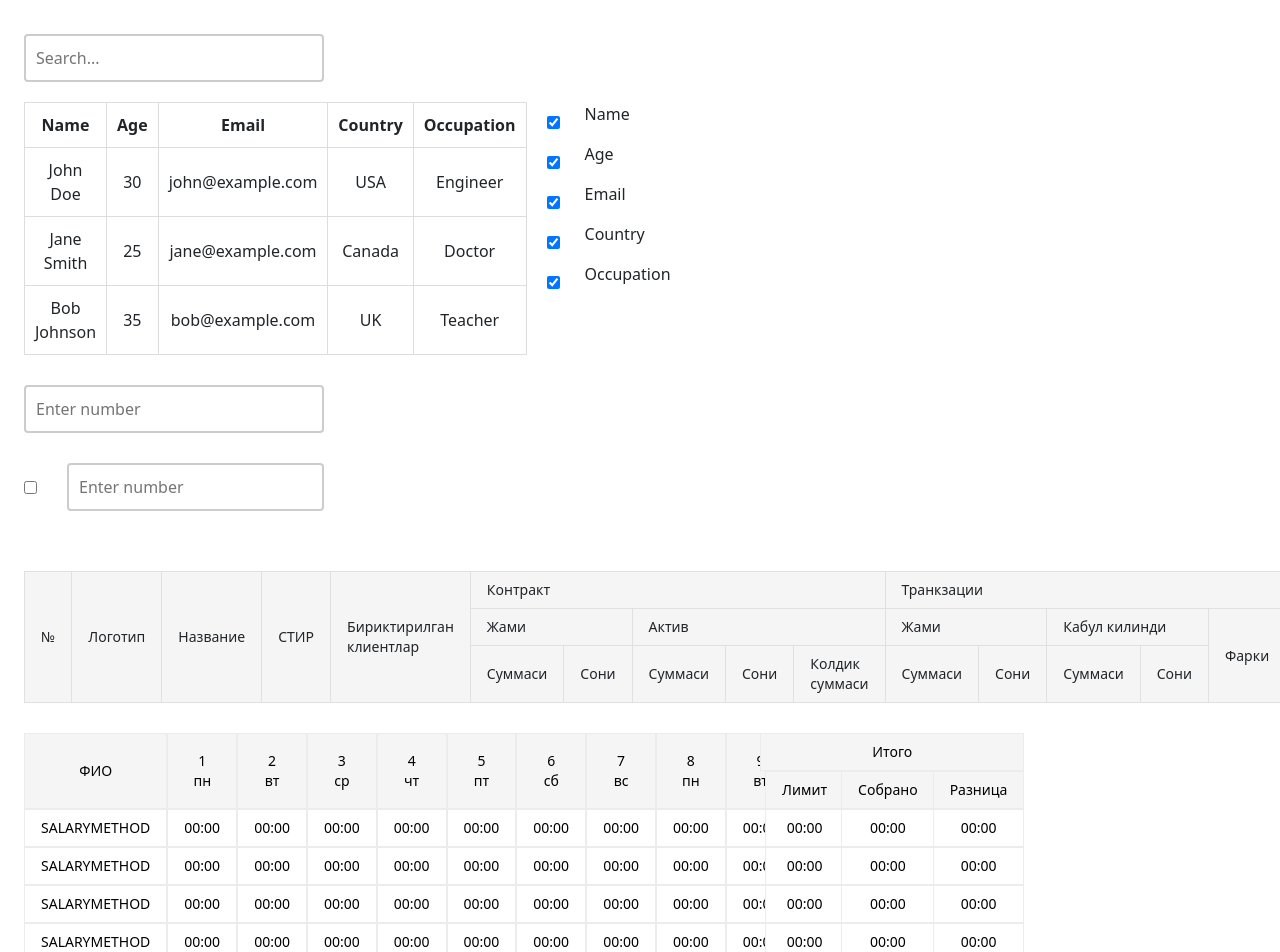
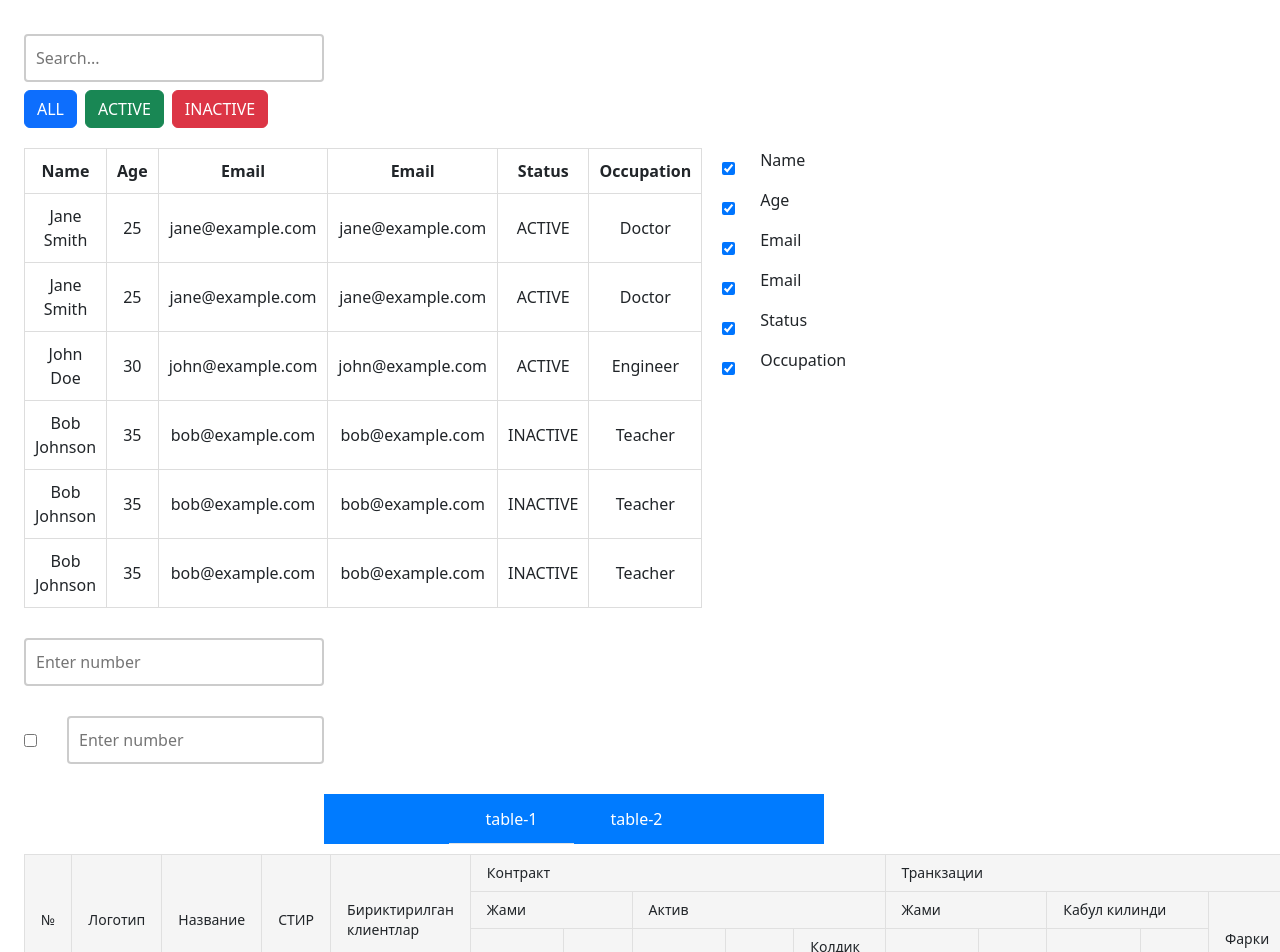
Before and after one commit to Azizbek7js/vue-app, a Vue app: page / in a window 1280 px wide. Shown: the top 952 px of the page. Built offline with nearby package versions, Linux system fonts and the light colour scheme; the HTML template or start-up script is replaced by a standard one.

Commit message:
add new code

```diff
--- a/src/App.vue
+++ b/src/App.vue
@@ -1,6 +1,11 @@
 <template>
   <div class="main-container p-4">
     <input type="text" class="inputSearch" v-model="search" placeholder="Search...">
+    <div class="pt-2">
+      <button class="btn btn-primary" @click="changeStatus('ALL')">ALL</button>
+      <button class="btn btn-success mx-2" @click="changeStatus('ACTIVE')">ACTIVE</button>
+      <button class="btn btn-danger" @click="changeStatus('INACTIVE')">INACTIVE</button>
+    </div>
     <div class="table-container">
       <table class="bordered">
         <thead>
@@ -38,7 +43,15 @@
     placeholder="Enter number"
   />
 </div>
-    <div class="table-container-2">
+    <div class="tabs-container">
+       <div class="w-25 h-100 d-flex align-items-center justify-content-center " :class="{'border-bottom': tab===0}" @click="tab = 0" style="cursor: pointer ; color: white">
+         table-1
+       </div>
+      <div class="w-25 h-100 d-flex align-items-center justify-content-center" :class="{'border-bottom': tab===1}" @click="tab = 1" style="cursor: pointer; color: white" >
+         table-2
+       </div>
+    </div>
+    <div v-if="tab===0" class="table-container-2">
       <table>
         <thead>
         <tr>
@@ -72,7 +85,7 @@
         </thead>
       </table>
     </div>
-    <div class="table-container-3">
+    <div v-else class="table-container-3">
       <table>
         <thead :class="{'head-top': !modalOpen }">
         <tr>
@@ -622,6 +635,8 @@ export default {
   },
   data() {
     return {
+      tab: 0,
+      status:'ALL',
       modalOpen: false,
       inputCheck: false,
       search: '',
@@ -630,13 +645,17 @@ export default {
         { name: 'Name', key: 'name', check: true, size: 20 },
         { name: 'Age', key: 'age', check: true, size: 10 },
         { name: 'Email', key: 'email', check: true, size: 30 },
-        { name: 'Country', key: 'country', check: true, size: 20 },
+        { name: 'Email', key: 'email', check: true, size: 30 },
+        { name: 'Status', key: 'status', check: true, size: 20 },
         { name: 'Occupation', key: 'occupation', check: true, size: 20 }
       ],
       tableData: [
-        { id: 1, name: 'John Doe', age: 30, email: 'john@example.com', country: 'USA', occupation: 'Engineer' },
-        { id: 2, name: 'Jane Smith', age: 25, email: 'jane@example.com', country: 'Canada', occupation: 'Doctor' },
-        { id: 3, name: 'Bob Johnson', age: 35, email: 'bob@example.com', country: 'UK', occupation: 'Teacher' }
+        { id: 1, name: 'John Doe', age: 30,status: 'ACTIVE', email: 'john@example.com', country: 'USA', occupation: 'Engineer' },
+        { id: 2, name: 'Jane Smith', age: 25,status: 'ACTIVE', email: 'jane@example.com', country: 'Canada', occupation: 'Doctor' },
+        { id: 3, name: 'Bob Johnson', age: 35,status: 'INACTIVE' , email: 'bob@example.com', country: 'UK', occupation: 'Teacher' },
+        { id: 3, name: 'Bob Johnson', age: 35,status: 'INACTIVE' , email: 'bob@example.com', country: 'UK', occupation: 'Teacher' },
+        { id: 2, name: 'Jane Smith', age: 25,status: 'ACTIVE', email: 'jane@example.com', country: 'Canada', occupation: 'Doctor' },
+        { id: 3, name: 'Bob Johnson', age: 35,status: 'INACTIVE' , email: 'bob@example.com', country: 'UK', occupation: 'Teacher' },
       ]
     }
   },
@@ -650,20 +669,28 @@ export default {
   },
   computed: {
     displayedColumns() {
-      return this.header.filter(item => item.check);
+      return this.header.filter(item => item.check );
     },
     filteredData() {
+      const status = this.status;
       const search = this.search.toLowerCase();
-      return this.tableData.filter(item => {
+      return this.tableData.slice().sort((a, b) => a.age - b.age).filter(item => {
+        if (status !== 'ALL' && item.status !== status) {
+          return false;
+        }
         return Object.values(item).some(value =>
-          String(value).toLowerCase().includes(search)
+            String(value).toLowerCase().includes(search)
         );
       });
     }
+
   },
   methods: {
     closeModal() {
       this.modalOpen = false;
+    },
+    changeStatus(status){
+      this.status = status
     },
     handleInput(e) {
       this.formattedInputValue = this.numberFormatThree(e.target.value);
@@ -687,6 +714,7 @@ export default {
     }
   },
   mounted() {
+    localStorage.setItem('header', JSON.stringify(this.header));
     this.header = JSON.parse(localStorage.getItem('header')) || this.header;
     document.addEventListener('keydown', this.handleKeydown);
   },
@@ -708,8 +736,17 @@ export default {
   margin-top: 20px;
   text-align: center;
 }
+.tabs-container{
+  margin-left: 300px;
+  margin-bottom: 10px;
+  width: 500px;
+  height: 50px;
+  background-color: #007BFF;
+  display: flex;
+  align-items: center;
+  justify-content: center;
+}
 .table-container-2 {
-  padding: 30px 0;
   table{
     width: 100%;
     background-color: #f5f5f5;
```
